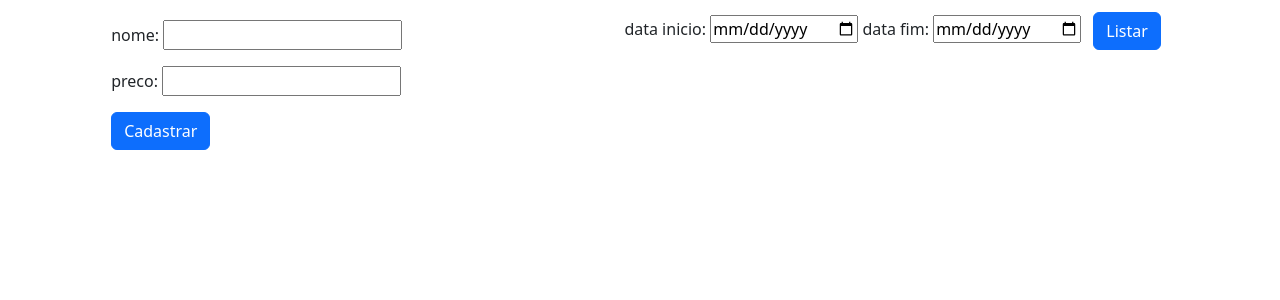
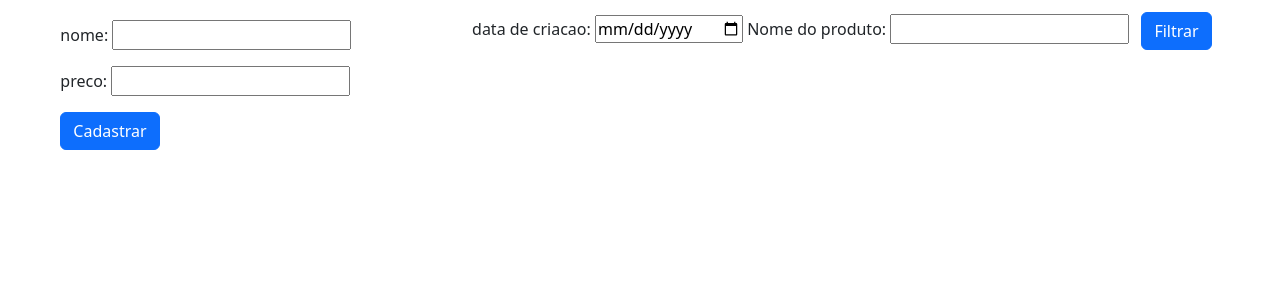
Before and after one commit to Rip4568/MeuEstoque_project, a Django app: page / in a window 1280 px wide. Shown: the part 80-380 px from the top of the page. Run offline with Django 4.2, Linux system fonts and the light colour scheme; data that the repository does not hold is empty.

Commit message:
adaptando as views para responder com ou sem ajax do javascript

```diff
--- a/core/static/core/js/home.js
+++ b/core/static/core/js/home.js
@@ -1,4 +1,4 @@
-async function sendRequest(method, url, params) {
+async function sendRequest(method, url, params, optionalHeaders = {}) {
   /* Função adapatada para fazer request ao servidor django */
   try {
     const response = await fetch(url, {
@@ -6,6 +6,7 @@
       headers: {
         "X-CSRFTOKEN": getCookie("csrftoken"),
         "Content-Type": "application/json",
+        ...optionalHeaders,
       },
       body: JSON.stringify(params),
     });
@@ -62,7 +63,6 @@
 async function sendRequestCreateProduct(nome, preco) {
   //const precoFormatado = preco.replace(",", ".");
   const currentURL = new URL(window.location.href);
-
   try {
     const response = await fetch(currentURL.href, {
       method: "POST", //'PUT', 'DELETE', 'POST', 'GET'
@@ -145,6 +145,23 @@
   }
 }
 
+async function sendRequestFilterProduct() {
+  const date = window.document.querySelector("input.data").value;
+  const nameProdutct =
+    window.document.querySelector("input.nome-produto").value;
+  const currentURL = new URL(window.location.href);
+  currentURL.searchParams.append("filtrar-produtos-ajax", "");
+  try {
+    const response = await sendRequest("GET", currentURL.href, {
+      "filtrar-produtos-ajax": true,
+      data: date,
+      "nome-produto": nameProdutct,
+    });
+  } catch (error) {
+    throw new Error(`Erro na solicitação: ${error.message}`);
+  }
+}
+
 function getCookie(name) {
   const cookieValue = window.document.cookie
     .split(";")
--- a/core/views.py
+++ b/core/views.py
@@ -16,64 +16,99 @@
 #@method_decorator(login_required(login_url='core:login'), name='dispatch')
 class HomeView(View):
     TEMPLATE_NAME:str = 'core/home.html'
+    context:dict = {
+        'title': "Home Page",
+    }
     def get(self, request: HttpRequest) -> HttpResponse|JsonResponse:
-        if 'produtos-ajax' in self.request.GET:
-            data:dict = {
-                'status': 200,
-                'message': 'success',
-                'html_produtos': loader.render_to_string(
-                    template_name='core/components/_produtos.html',
-                    context={
-                        'produtos': models.Produto.objects.all()
-                    }
-                )
-            }
+        print(f"GET: {self.request.GET}, \nBODY: {self.request.body}, \nHEADERS {self.request.headers}")
+        if self.request.headers.get('Content-Type') == 'application/json':
+            if 'produtos-ajax' in self.request.GET:
+                data:dict = {
+                    'status': 200,
+                    'message': 'success',
+                    'html_produtos': loader.render_to_string(
+                        template_name='core/components/_produtos.html',
+                        context={
+                            'produtos': models.Produto.objects.all()
+                        }
+                    )
+                }
             return JsonResponse(data=data, safe=False)
+            #? requisicao ajax
         else:
-            context:dict = {
-                'title': 'Home Page',
-                'produtos': models.Produto.objects.all(),
-            }
-        return render(request, template_name=self.TEMPLATE_NAME, context=context)
+            #? requisicao do formulario do django
+            if 'filtrar-produtos' in self.request.GET:
+                pass
+            pass
+
+
+        self.context.update({
+            'produtos': models.Produto.objects.all(),
+        })
+        return render(request, template_name=self.TEMPLATE_NAME, context=self.context)
 
     def post(self, request: HttpRequest) -> JsonResponse:
-        if 'criar-novo-produto-ajax' in json.loads(self.request.body):
+        print(f"POST: {self.request.POST}, \nBODY: {self.request.body}, \nHEADERS:{self.request.headers}")
+        """ TODO: se a requisição for ajax a mensagem avisando estara dentro
+        do request.body caso contrario estara dentro do request.POST os campos nome e preco.
+        porem no request.body os valores enviados estarão do tipo bytecode
+        caso use o json.loads(request.body) e estiver vazio o retorno será um erro"""
+
+        if self.request.headers.get('Content-Type') == 'application/json':
+            #? Requisição ajax
             body = json.loads(self.request.body)
-            nome_produto = body['nome']
-            preco_produto = body['preco']
-            try:
-                novo_produto = models.Produto(
-                    nome=nome_produto,
-                    preco=preco_produto
+            if 'criar-novo-produto-ajax' in body:
+                nome_produto = body['nome']
+                preco_produto = body['preco']
+                try:
+                    novo_produto = models.Produto(
+                        nome=nome_produto,
+                        preco=preco_produto
+                    )
+                    novo_produto.full_clean()
+                    novo_produto.save()
+                    return JsonResponse({
+                        'status': 200,
+                        'message': 'success',
+                        'new_product': serializers.serialize(
+                            'json', [novo_produto, ]
+                        ),
+                    })
+                except Exception as error:
+                    return JsonResponse(data={
+                        'status': 400,
+                        'message': str(error),
+                    }, status=400, safe=False)
+        elif self.request.headers.get('Content-Type') == 'application/x-www-form-urlencoded':
+            #?requisição do formulario do django
+            if 'criar-novo-produto' in self.request.POST:
+                nome_produto = self.request.POST['nome']
+                preco_produto = self.request.POST['preco']
+                novo_produto = models.Produto(nome=nome_produto, preco=preco_produto)
+                try:
+                    novo_produto.full_clean()
+                    novo_produto.save()
+                except Exception as error:
+                    return HttpResponse(error)
+                return HttpResponseRedirect(reverse('core:home'))
+            elif 'filtrar-produtos' in self.request.POST:
+                nome_produto = self.request.POST.get('nome-produto', None)
+                data = self.request.POST.get('data', '')
+                produtos = models.Produto.objects.filter(
+                    nome__icontains=nome_produto,
+                    criado_em=data,
                 )
-                novo_produto.full_clean()
-                novo_produto.save()
-                return JsonResponse({
-                    'status': 200,
-                    'message': 'success',
-                    'new_product': serializers.serialize(
-                        'json', [novo_produto, ]
-                    ),
-                })
-            except Exception as error:
-                return JsonResponse(data={
-                    'status': 400,
-                    'message': str(error),
-                }, status=400, safe=False)
-        elif 'criar-novo-produto' in self.request.POST:
-            nome_produto = self.request.POST['nome']
-            preco_produto = self.request.POST['preco']
-            novo_produto = models.Produto(nome=nome_produto, preco=preco_produto)
-            try:
-                novo_produto.full_clean()
-                novo_produto.save()
-            except Exception as error:
-                return HttpResponse(error)
-            return HttpResponseRedirect(reverse('core:home'))
+                context = {
+                    'title': 'Home Page',
+                    'produtos': produtos,
+                }
+                return render(request, template_name=self.TEMPLATE_NAME, context=context)
+
+
         return JsonResponse({
             'status': 200,
             'message': 'NOT FOUND OPTION',
-            'POST': self.request.POST
+            'POST': self.request.POST,
         })
         return HttpResponseRedirect(reverse('core:home'))
         return JsonResponse({
--- a/templates/core/home.html
+++ b/templates/core/home.html
@@ -37,23 +37,27 @@
       </form>
     </div>
     <div class="listar-todos-os-produtos">
-      <form method="post" name="filtrar-produtos">
+      <form method="get" name="filtrar-produtos">
         {% csrf_token %}
-        <span>data inicio: <input
+        <span>data de criacao: <input
             type="date"
-            name="data-inicio"
-            required
+            name="data"
+            id="data"
+            class="data"
             >
         </span>
-        <span>data fim: <input
-          type="date"
-          name="data-fim"
-          required>
+        <span>Nome do produto: <input
+          type="text"
+          name="nome-produto"
+          id="nome-produto"
+          class="nome-produto"
+          >
         </span>
         <button
           type="submit"
           class="btn btn-primary m-2"
-          >Listar</button>
+          >Filtrar</button>
+          <input type="hidden" name="filtrar-produtos">
       </form>
       {% include "core/components/_produtos.html" %}
     </div>
--- /dev/null
+++ b/templates/core/layouts/_navbar.html
@@ -0,0 +1 @@
+{% include "core/components/carrinho_de_compras.html" %}
```
Also changed, not shown: core/models.py (+10 -1 lines), core/migrations/0006_alter_produto_options_produto_criado_em.py (added), core/migrations/0007_alter_produto_criado_em.py (added), templates/core/components/carrinho_de_compras.html (added).
